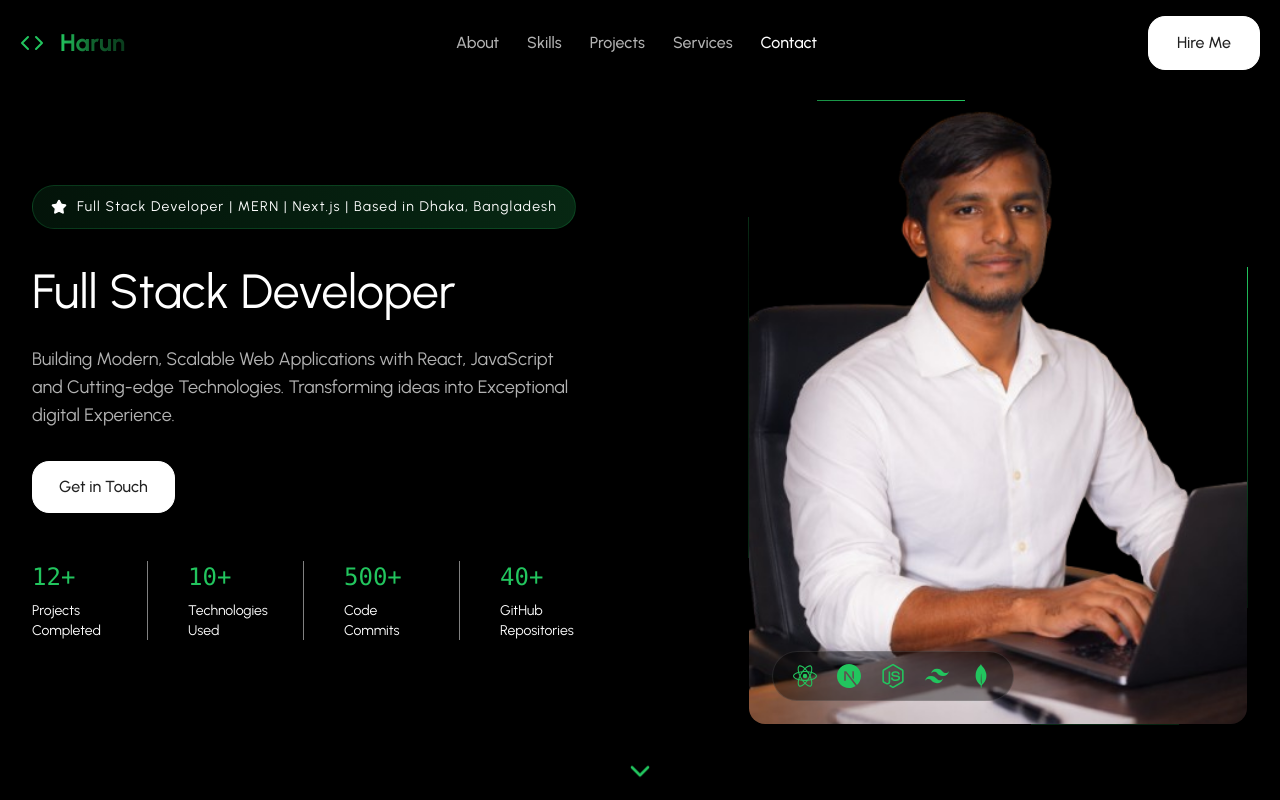
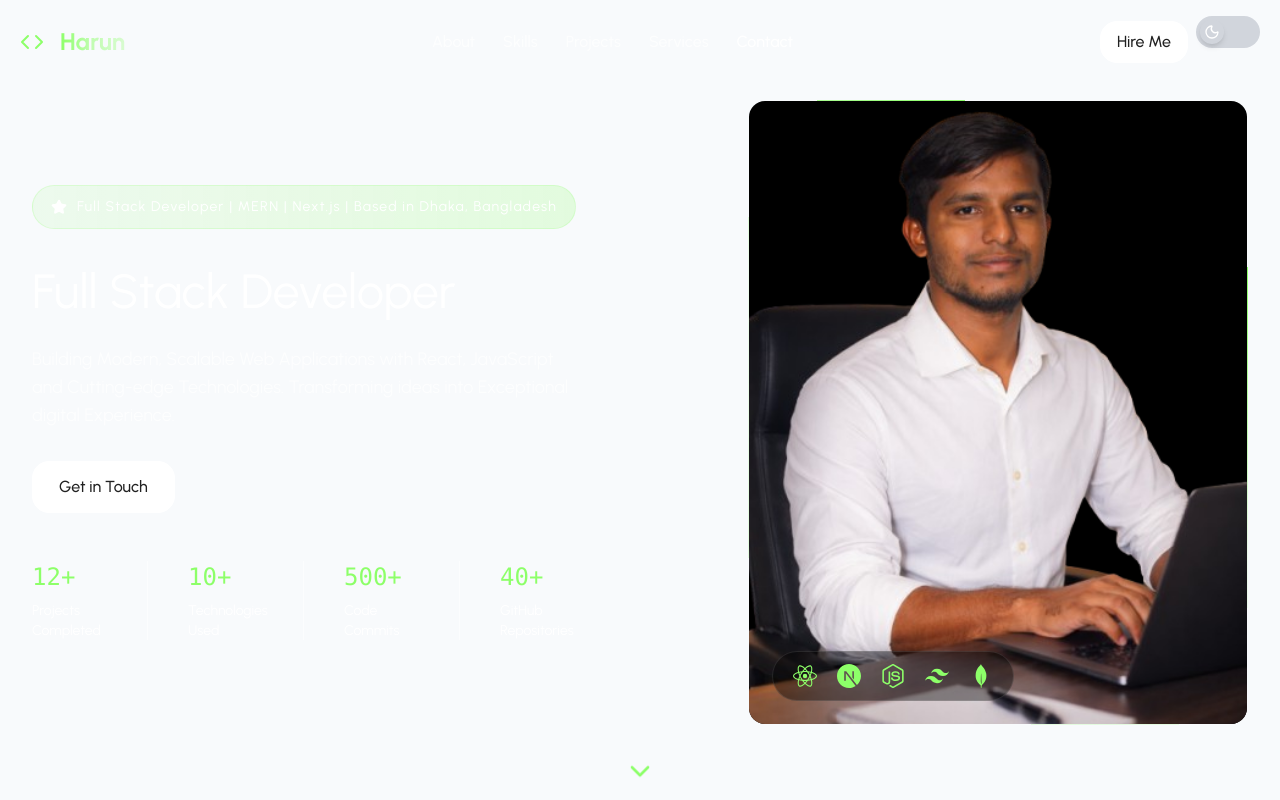
Before and after one commit to HarunBappi/Full-Stack-Developer-Portfolio, a React (Vite) app: page / in a window 1280 px wide. Shown: the top 800 px of the page. Built offline with nearby package versions, Linux system fonts and the light colour scheme.

Commit message:
dark & light mood implimentation

```diff
--- a/src/App.jsx
+++ b/src/App.jsx
@@ -11,7 +11,7 @@ import Footer from './Components/Layout/Footer';
 
 const App = () => {
   return (
-    <div className='min-h-screen bg-black'>
+    <div className='min-h-screen bg-[#f8fafc] dark:bg-black'>
         <Navbar></Navbar>
         <main>
           <Hero></Hero>
--- /dev/null
+++ b/src/Components/DarkLightToggol/DarkLightMood.jsx
@@ -0,0 +1,37 @@
+import { Moon, Sun } from "lucide-react";
+import { useEffect, useState } from "react";
+
+const DarkLightMood = () => {
+  const [darkMood, setDarkMood] = useState(
+    () => localStorage.getItem("theme") === "dark",
+  );
+  useEffect(() => {
+    const root = document.documentElement;
+    if (darkMood) {
+      root.classList.add("dark");
+      localStorage.setItem("theme", "dark");
+    } else {
+      root.classList.remove("dark");
+      localStorage.setItem("theme", "light");
+    }
+  }, [darkMood]);
+  return (
+    <div>
+      <button
+        className="relative w-16 h-8 flex items-center p-1 mb-5 bg-gray-300 dark:bg-gray-700 rounded-full transition"
+        onClick={() => setDarkMood((prev) => !prev)}
+      >
+        {/* Circle */}
+        <div className={`w-6 h-6 bgwhite rounded-full shadow-md transition-transform flex items-center justify-center ${darkMood ? 'translate-x-8' : "translate-x-0"}`}>
+            {darkMood ? (
+          <Sun className="w-4 h-4"></Sun>
+        ) : (
+          <Moon className="w-4 h-4"></Moon>
+        )}
+        </div>
+      </button>
+    </div>
+  );
+};
+
+export default DarkLightMood;
--- a/src/Components/Layout/Navbar.jsx
+++ b/src/Components/Layout/Navbar.jsx
@@ -2,6 +2,7 @@ import React, { useEffect, useState } from "react";
 import { NAV_LINKS, PERSONAL_INFO } from "../../utilities/constants";
 import { scrollToSection, useScrollSpy } from "../../Hooks/useScrollSpy";
 import { Code, Menu, X } from "lucide-react";
+import DarkLightMood from "../DarkLightToggol/DarkLightMood";
 
 const Navbar = () => {
   const [isMenuOpen, setIsMenuOpen] = useState(false);
@@ -50,17 +51,21 @@ const Navbar = () => {
               </button>
             ))}
           </nav>
-          {/* CTA Button */}
-          <div className="hidden md:flex items-center gap-2">
+          {/* Hire Me Button for Large Device */}
+          <div className="hidden md:flex items-center justify-center gap-2">
             <button
               onClick={() => handleNavClick("contact")}
-              className="px-7 py-3.5 bg-white text-[#212121] font-medium text-base
+              className="px-4 py-2 bg-white text-[#212121] font-medium text-base
                  rounded-[17px] border border-white hover:bg-white/90 transition-all duration-300"
             >
               Hire Me
             </button>
+
+              <DarkLightMood></DarkLightMood>
+
           </div>
           {/* Mobile Menu Button*/}
+          <div className="md:hidden flex gap-1 items-center">
             <button
               onClick={() => setIsMenuOpen(!isMenuOpen)}
               className="md:hidden p-4 text-white hover:text-white/80 transition-colors"
@@ -73,12 +78,16 @@ const Navbar = () => {
                 <Menu className="w-6 h-6"></Menu>
               )}
             </button>
+            <div className="md:hidden mt-4">
+              <DarkLightMood ></DarkLightMood>
+            </div>
+          </div>
         </div>
       </div>
 
       {/* Mobile Menu */}
       <div
-        className={`md:hidden transition-all duration-300 overflow-hidden ${isMenuOpen ? "max-h-96 opacity-100" : "max-h-0 opacity-0"}`}
+        className={`md:hidden transition-all duration-300 overflow-hidden ${isMenuOpen ? "max-h-97.5 opacity-100" : "max-h-0 opacity-0"}`}
       >
         <div className="bg-black/95 backdrop-blur-lg border-t border-white/10 px-5 py-6 space-y-3">
           {NAV_LINKS.map((link) => (
@@ -90,6 +99,7 @@ const Navbar = () => {
               {link.label}
             </button>
           ))}
+          {/* Hire Me button */}
           <button
             onClick={() => handleNavClick("contact")}
             className="w-full px-7 py-3.5 bg-white text-[#212121] font-medium text-base
--- a/src/index.css
+++ b/src/index.css
@@ -5,8 +5,7 @@
 @theme {
   --font-display: "Urbanist", sans-serif;
   --breakpoint-3xl: 1920px;
-  --color-primary: #22c55e;
-  --color-primary-dark: #8dff69;
+  --color-primary: #8dff69;
 }
 
 @layer base {
@@ -72,42 +71,41 @@
     100% {
       opacity: 0.3;
     }
-    50%{
+    50% {
       opacity: 0.5;
     }
   }
 
   /* Utility Classes */
-.animate-fadeIn{
+  .animate-fadeIn {
     animation: fadeIn 0.5s ease-out;
   }
-.animate-pulse{
+  .animate-pulse {
     animation: pulse 3s ease-in-out infinite;
   }
-.animate-spin-slow{
+  .animate-spin-slow {
     animation: spin 8s linear infinite;
   }
   @keyframes spin {
-  from{
+    from {
       transform: rotate(0deg);
     }
-  to{
+    to {
       transform: rotate(360deg);
     }
   }
 
   /* Line Clamp */
-.line-clamp-2{
+  .line-clamp-2 {
     display: -webkit-box;
     -webkit-line-clamp: 2;
     -webkit-box-orient: vertical;
     overflow: hidden;
   }
-.line-clamp-3{
+  .line-clamp-3 {
     display: -webkit-box;
     -webkit-line-clamp: 3;
     -webkit-box-orient: vertical;
     overflow: hidden;
   }
-
 }
```
Lines whose indentation alone changed are shown as unchanged.
